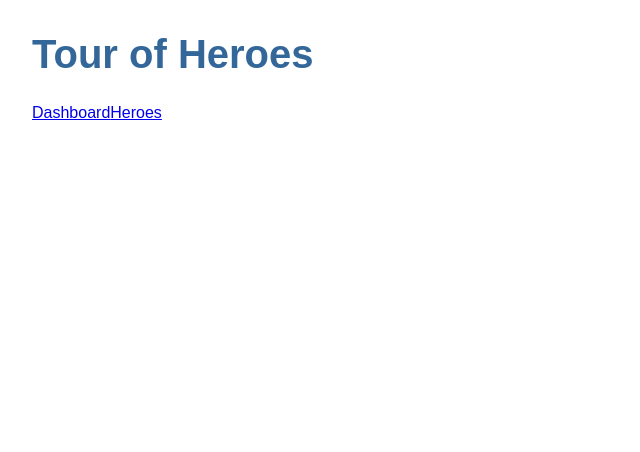
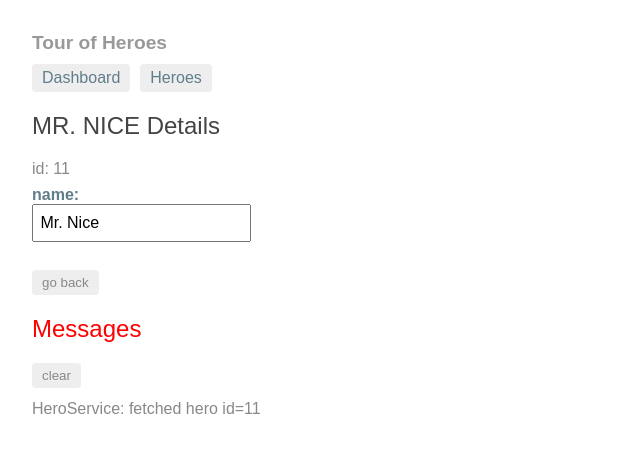
Before and after one commit to helderscrolls/tour-of-heroes, an Angular app: page /detail/11 in a window 1280 px wide. Shown: the top 452 px of the page, without its empty margins (0-640 px from the left). Built offline with nearby package versions, Linux system fonts and the light colour scheme.

Commit message:
all components got a overall update on their style, added go back button and functon on hero-detail and all the needed routes

```diff
--- a/src/app/app.component.scss
+++ b/src/app/app.component.scss
@@ -0,0 +1,29 @@
+/* AppComponent's private CSS styles */
+h1 {
+  font-size: 1.2em;
+  color: #999;
+  margin-bottom: 0;
+}
+h2 {
+  font-size: 2em;
+  margin-top: 0;
+  padding-top: 0;
+}
+nav a {
+  padding: 5px 10px;
+  text-decoration: none;
+  margin-top: 10px;
+  display: inline-block;
+  background-color: #eee;
+  border-radius: 4px;
+}
+nav a:visited, a:link {
+  color: #607d8b;
+}
+nav a:hover {
+  color: #039be5;
+  background-color: #cfd8dc;
+}
+nav a.active {
+  color: #039be5;
+}
--- a/src/app/components/hero-detail/hero-detail.component.html
+++ b/src/app/components/hero-detail/hero-detail.component.html
@@ -14,5 +14,5 @@
         />
       </label>
     </div>
-
+    <button (click)="goBack()">go back</button>
   </section>
--- a/src/app/components/hero-detail/hero-detail.component.ts
+++ b/src/app/components/hero-detail/hero-detail.component.ts
@@ -1,6 +1,9 @@
 import { Component, OnInit, Input } from '@angular/core';
+import { ActivatedRoute } from '@angular/router';
+import { Location } from '@angular/common';
+
 import { Hero } from '../../classes/hero';
-
+import { HeroService } from '../../services/hero.service';
 @Component({
   selector: 'app-hero-detail',
   templateUrl: './hero-detail.component.html',
@@ -10,9 +13,24 @@ import { Hero } from '../../classes/hero';
 export class HeroDetailComponent implements OnInit {
   @Input() hero: Hero;
 
-  constructor() { }
+  goBack(): void {
+    this.location.back();
+  }
 
-  ngOnInit() {
+  constructor(
+    private route: ActivatedRoute,
+    private heroService: HeroService,
+    private location: Location
+  ) { }
+
+  ngOnInit(): void {
+    this.getHero();
+  }
+
+  getHero(): void {
+    const id = +this.route.snapshot.paramMap.get('id');
+    this.heroService.getHero(id)
+      .subscribe(hero => this.hero = hero);
   }
 
 }
--- a/src/app/services/hero.service.ts
+++ b/src/app/services/hero.service.ts
@@ -16,5 +16,11 @@ export class HeroService {
     return of(HEROES);
   }
 
+  getHero(id: number): Observable<Hero> {
+    // TODO: send the message _after_ fetching the hero
+    this.messageService.add(`HeroService: fetched hero id=${id}`);
+    return of(HEROES.find(hero => hero.id === id));
+  }
+
   constructor(private messageService: MessageService) { }
 }
--- a/src/styles.scss
+++ b/src/styles.scss
@@ -1,4 +1,4 @@
-/* Application-wide Styles */
+/* Master Styles */
 h1 {
   color: #369;
   font-family: Arial, Helvetica, sans-serif;
@@ -12,12 +12,61 @@ h2, h3 {
 body {
   margin: 2em;
 }
-body, input[type="text"], button {
+body, input[text], button {
   color: #888;
   font-family: Cambria, Georgia;
+}
+a {
+  cursor: pointer;
+  cursor: hand;
+}
+button {
+  font-family: Arial;
+  background-color: #eee;
+  border: none;
+  padding: 5px 10px;
+  border-radius: 4px;
+  cursor: pointer;
+  cursor: hand;
+}
+button:hover {
+  background-color: #cfd8dc;
+}
+button:disabled {
+  background-color: #eee;
+  color: #aaa;
+  cursor: auto;
+}
+
+/* Navigation link styles */
+nav a {
+  padding: 5px 10px;
+  text-decoration: none;
+  margin-right: 10px;
+  margin-top: 10px;
+  display: inline-block;
+  background-color: #eee;
+  border-radius: 4px;
+}
+nav a:visited, a:link {
+  color: #607D8B;
+}
+nav a:hover {
+  color: #039be5;
+  background-color: #CFD8DC;
+}
+nav a.active {
+  color: #039be5;
 }
 
 /* everywhere else */
 * {
   font-family: Arial, Helvetica, sans-serif;
 }
+
+
+/*
+Copyright Google LLC. All Rights Reserved.
+Use of this source code is governed by an MIT-style license that
+can be found in the LICENSE file at http://angular.io/license
+*/
```
